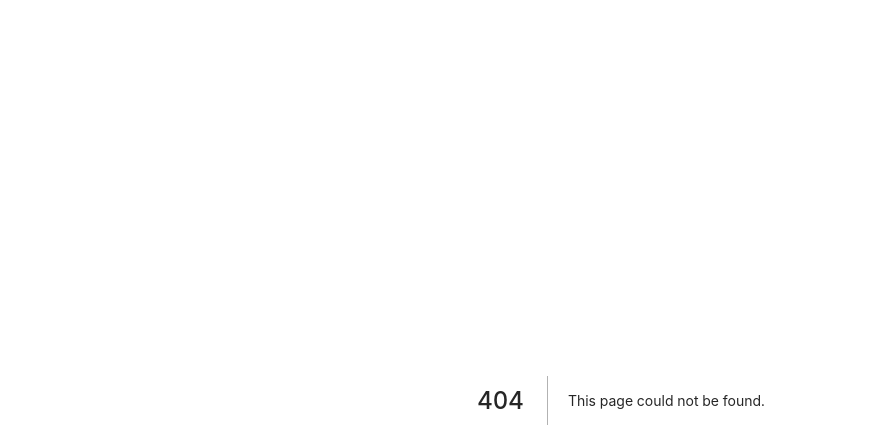
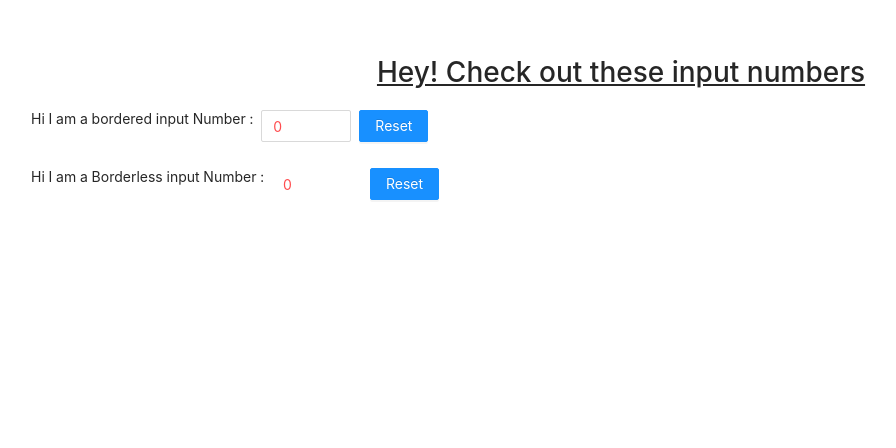
Before and after one commit to jahid6sense/Exploring_Ant_CSS, a Next.js app: page /inputNumber in a window 1280 px wide. Before the commit this address had no page. Shown: the top 448 px of the page, without its empty margins (19-915 px from the left). Built offline with nearby package versions, Linux system fonts and the light colour scheme.

Commit message:
not today

```diff
--- a/pages/autoComplete/index.js
+++ b/pages/autoComplete/index.js
@@ -44,7 +44,7 @@ const Index = () => {
     const options = [
         {
             label: renderTitle('Director'),
-            options: [renderItem('Asim', 111), renderItem('AntDesign UI', 1010)],
+            options: [renderItem('Aasim', 111), renderItem('AntDesign UI', 1010)],
         },
         {
             label: renderTitle('Team Lead'),
--- a/pages/cascader/index.js
+++ b/pages/cascader/index.js
@@ -7,8 +7,8 @@ const index = () => {
 
     const options = [
         {
-            value: 'Asim',
-            label: 'Asim',
+            value: 'Aasim',
+            label: 'Aasim',
             children: [
                 {
                     value: 'Bivor',
--- a/pages/form/index.js
+++ b/pages/form/index.js
@@ -102,7 +102,7 @@ const Index = () => {
 
                 <Form.Item label="Error" hasFeedback validateStatus="error">
                     <Select allowClear>
-                        <Option value="1">Asim</Option>
+                        <Option value="1">Aasim</Option>
                         <Option value="2">Bivor</Option>
                         <Option value="3">Jahid</Option>
                     </Select>
--- /dev/null
+++ b/pages/inputNumber/index.js
@@ -0,0 +1,45 @@
+import React from 'react';
+import { InputNumber, Button, Space } from 'antd';
+
+
+const Index = () => {
+
+    const [value, setValue] = React.useState('00');
+    const [valueTwo, setValueTwo] = React.useState('00');
+
+    return (
+        <div className="icons-list mv-50 mh-50">
+            <h1 className="text-center underline">Hey! Check out these input numbers</h1>
+            <Space>
+                <p>Hi I am a bordered input Number : </p>
+                <InputNumber min={1} max={10} value={value} onChange={setValue} />
+                <Button
+                    type="primary"
+                    onClick={() => {
+                        setValue(0);
+                    }}
+                >
+                    Reset
+                </Button>
+            </Space>
+
+            <br />
+            <br />
+            <Space>
+                <p>Hi I am a Borderless input Number : </p>
+                <InputNumber min={1} max={10} value={valueTwo} bordered={false} onChange={setValueTwo} />
+                <Button
+                    type="primary"
+                    onClick={() => {
+                        setValueTwo(0);
+                    }}
+                >
+                    Reset
+                </Button>
+            </Space>
+
+        </div>
+    );
+};
+
+export default Index;
```
Also changed, not shown: pages/input/index.js (added, +32 -0 lines), pages/mention/index.js (added, +46 -0 lines).
